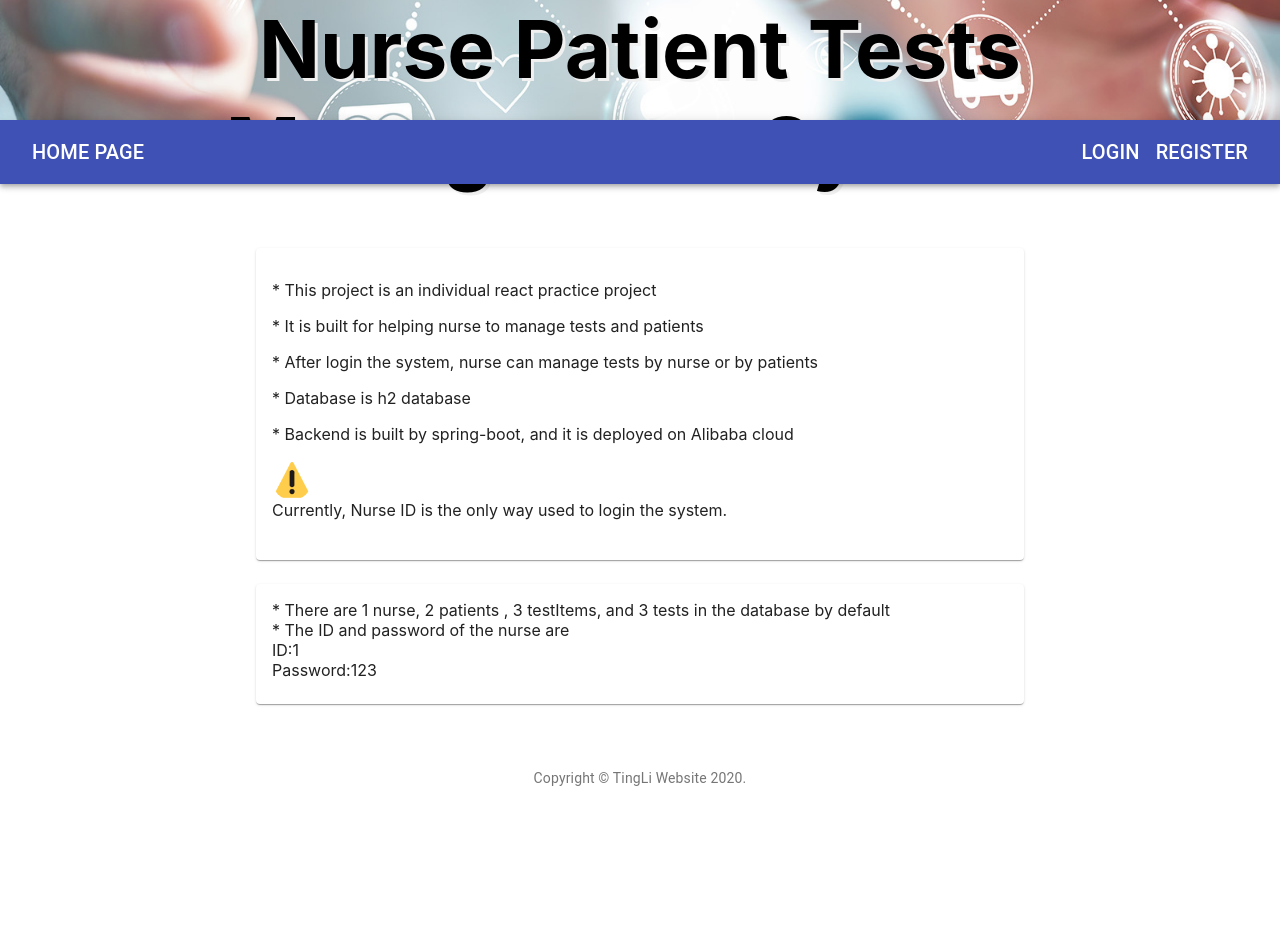
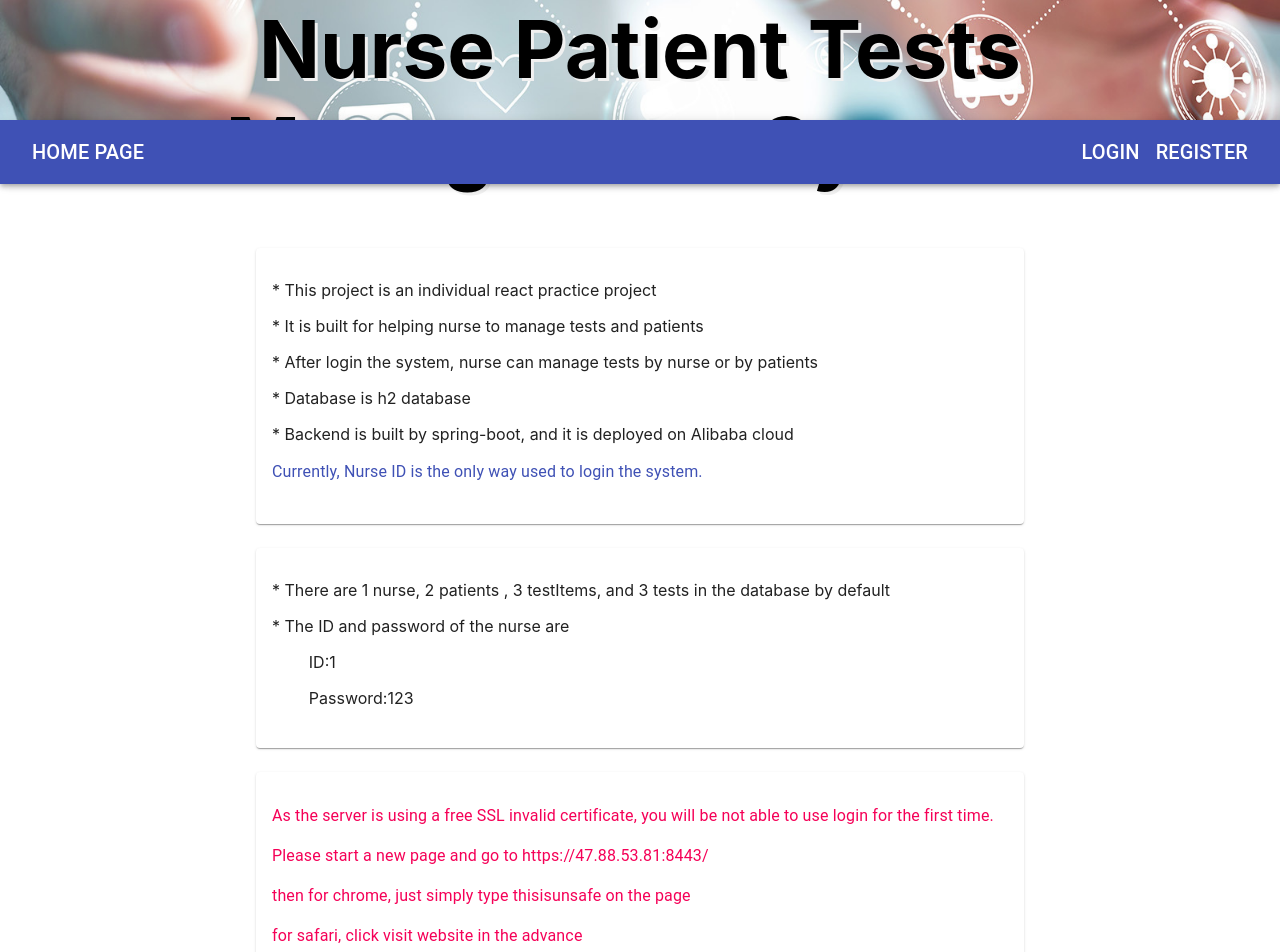
Before and after one commit to constantlyTiTi/NursePatientTest_React, a React (Create React App) app: page / in a window 1280 px wide. Shown: the top 952 px of the page. Before the commit the page ends 800 px from the top, so only its background shows below. Built offline with nearby package versions, Linux system fonts and the light colour scheme.

Commit message:
describe the https login method

```diff
--- a/src/Constant.js
+++ b/src/Constant.js
@@ -1,4 +1,5 @@
-export const SERVER_URL="http://localhost:8080/";
+// export const SERVER_URL="https://localhost:8443/";
+export const SERVER_URL="https://47.88.53.81:8443/"
 export const LOGIN_ID_PASSWORD_EMPTY_ERROR="Nurse ID or password cannot be empty.";
 export const LOGIN_MATCH="match";
 // export const LOGIN_ID_PASSWORD_INCORRECT="incorrect ID or password";
--- a/src/WebDescription/ProjectDescription.js
+++ b/src/WebDescription/ProjectDescription.js
@@ -1,6 +1,5 @@
 import React from "react";
-import { Grid, Card, CardContent,Avatar } from "@material-ui/core";
-import icon_information from '../assets/icon_information.png';
+import { Grid, Card, CardContent,Typography } from "@material-ui/core";
 import icon_notice from '../assets/icon_notice.png';
 
 const ProjectDescription = () => {
@@ -18,18 +17,33 @@ const ProjectDescription = () => {
                 <p>*  Database is h2 database</p>
                 <p>*  Backend is built by spring-boot, and it is deployed on
                 Alibaba cloud</p>
-                <p><Avatar src={icon_notice}/>Currently, Nurse ID is the only way used to login the system.</p>
+                <Typography color="primary"><p>Currently, Nurse ID is the only way used to login the system.</p></Typography>
               </CardContent>
             </Card>
           </Grid>
           <Grid item xs={12} sm={12} md={12} lg={12}>
             <Card>
               <CardContent>
-                *  There are 1 nurse, 2 patients , 3 testItems, and 3 tests
-                in the database by default<br/>
-                *  The ID and password of the nurse are<br/>
-                       ID:1<br/>
-                       Password:123
+              <p>*  There are 1 nurse, 2 patients , 3 testItems, and 3 tests
+                in the database by default</p>
+                <p>*  The ID and password of the nurse are</p>
+                <div style={{paddingLeft:"5%"}}>
+                <p>ID:1</p>
+                 <p>Password:123</p>
+                </div>
+              </CardContent>
+            </Card>
+          </Grid>
+          <Grid item xs={12} sm={12} md={12} lg={12}>
+            <Card>
+              <CardContent>
+              <Typography color="secondary">
+                <p>As the server is using a free SSL invalid certificate, you will be not able to use login for the first time.</p>
+                <p>Please start a new page and go to https://47.88.53.81:8443/</p>
+                <p>then for chrome, just simply type thisisunsafe on the page</p>
+                <p>for safari, click visit website in the advance</p>
+                <p>then you will be able to use the functions of this web page.</p>
+                </Typography>
               </CardContent>
             </Card>
           </Grid>
```
